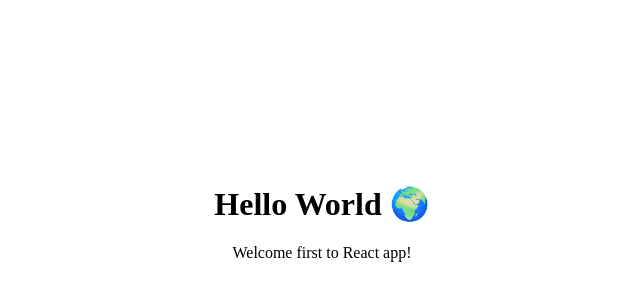
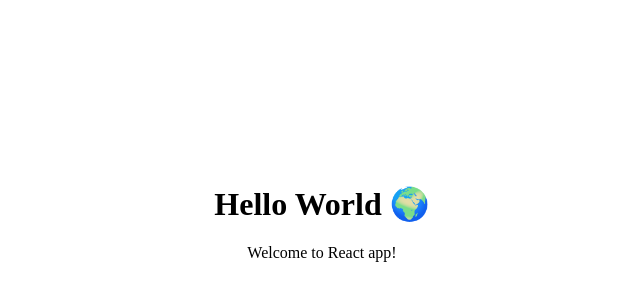
Before and after one commit to Training-devops-1/React-App, a React (Create React App) app: page / in a window 1280 px wide. Shown: the part 68-368 px from the top of the page, without its empty margins (318-958 px from the left). Built offline with nearby package versions, Linux system fonts and the light colour scheme.

Commit message:
Update App.js

```diff
--- a/src/App.js
+++ b/src/App.js
@@ -4,7 +4,7 @@
   return (
     <div style={{ textAlign: "center", marginTop: "20%" }}>
       <h1>Hello World 🌍</h1>
-      <p>Welcome first to React app!</p>
+      <p>Welcome to React app!</p>
     </div>
   );
 }
```
